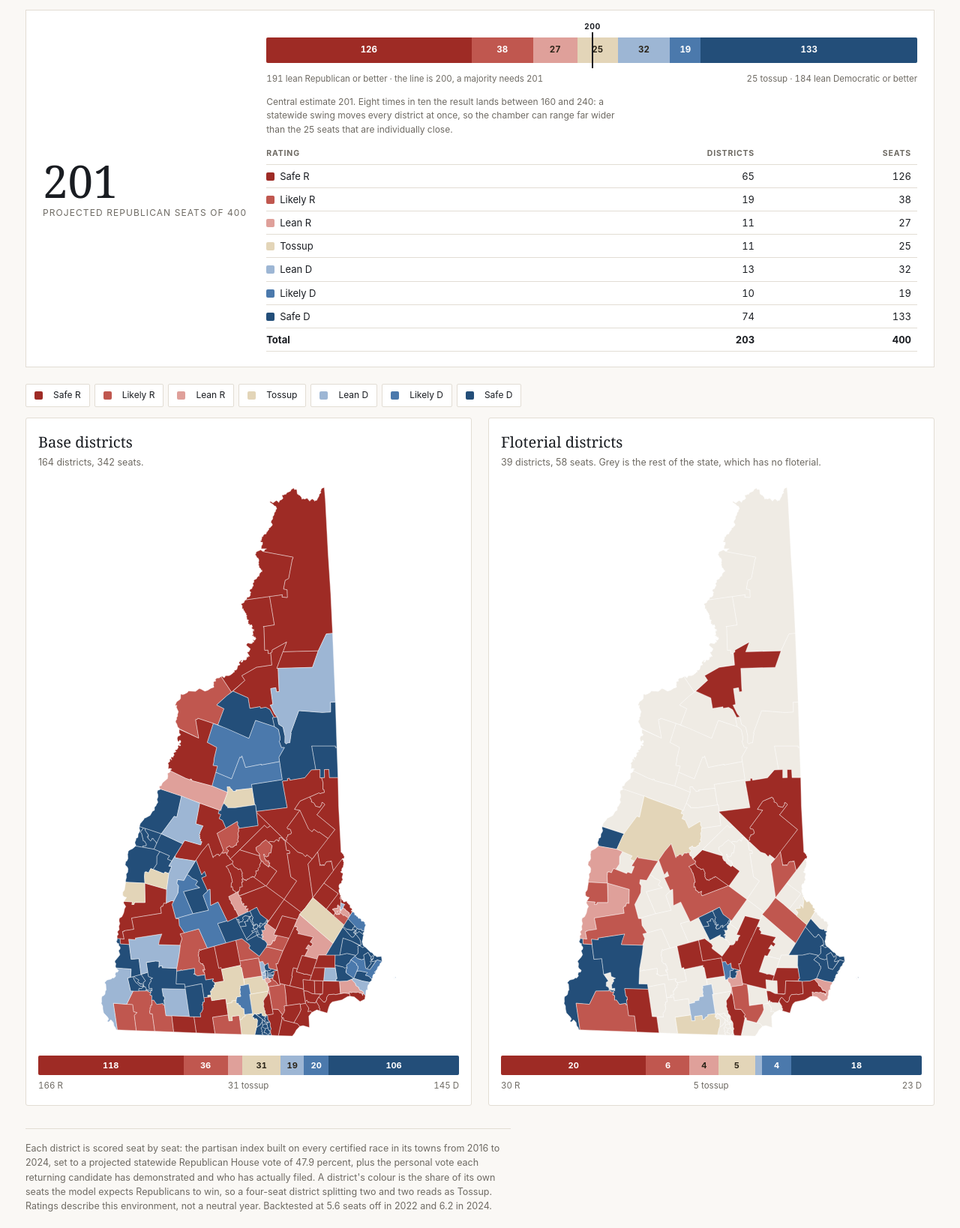
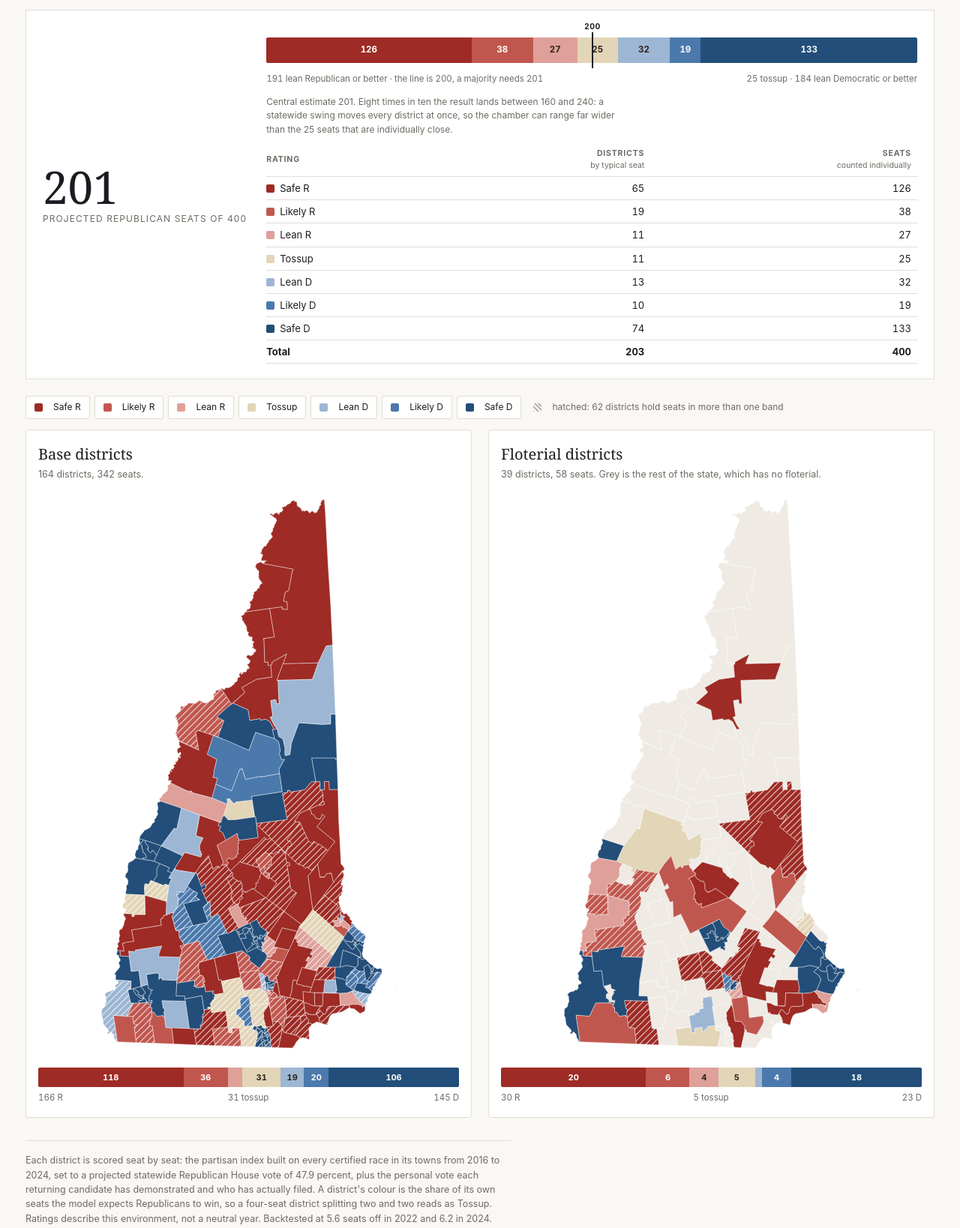
Before and after one commit to cmaidmentnh/nh-election-results, a Flask app: page /x/jjTpQ24JOZNVLl in a window 1280 px wide. Shown: the part 208-1846 px from the top of the page at 75% size. Before the commit the page ends 1824 px from the top, so only its background shows below. Run offline with Flask 3, Linux system fonts and the light colour scheme.

Commit message:
Projection map: mark districts whose seats span more than one band
Counting the map's colours gave 196 lean Republican or better and 36 tossups,
against a topline of 191 and 25. Not an error in either - a district gets one
colour and 62 of them hold seats in different bands, so a four-seat district with
two safe seats and two tossups cannot be summarised by a single fill.

Those 62 are now hatched, the legend says how many there are, and the table
labels its two columns as the different groupings they are: districts by their
typical seat, seats counted individually. The footer states outright that the
colours are not countable and the seat figures are the ones that sum to 400.

Co-Authored-By: Claude Opus 5 (1M context) <noreply@anthropic.com>
Claude-Session: https://claude.ai/code/session_01CGg6M8w5RbJiudfHkaVEFC

```diff
--- a/templates/private/house_projection_2026.html
+++ b/templates/private/house_projection_2026.html
@@ -77,6 +77,7 @@ table.rt td:not(:first-child),table.rt th:not(:first-child){text-align:right}
 .card .note{font-size:12.5px;color:var(--muted);margin:0 0 12px}
 svg{width:100%;height:auto;display:block}
 path.bg{fill:var(--empty);stroke:var(--panel);stroke-width:.3}
+path.mix{fill:url(#hatch);pointer-events:none}
 path.dist{stroke:var(--panel);stroke-width:.35;cursor:pointer;transition:opacity .12s}
 path.dist.dim{opacity:.14}
 path.dist.hot{stroke:var(--ink);stroke-width:1.5}
@@ -110,7 +111,7 @@ footer{margin-top:30px;padding-top:16px;border-top:1px solid var(--line);font-si
   <div class="chamberwrap"><div class="chamber" id="chamber"></div><div class="majline" aria-hidden="true"></div></div>
   <div class="maj"><span id="majL"></span><span id="majR"></span></div>
   <p class="range" id="range"></p>
-  <table class="rt"><thead><tr><th>Rating</th><th>Districts</th><th>Seats</th></tr></thead>
+  <table class="rt"><thead><tr><th>Rating</th><th>Districts<br><span style='font-weight:400;text-transform:none;letter-spacing:0'>by typical seat</span></th><th>Seats<br><span style='font-weight:400;text-transform:none;letter-spacing:0'>counted individually</span></th></tr></thead>
    <tbody id="rt"></tbody></table>
  </div>
 </div>
@@ -146,9 +147,16 @@ const px=x=>ox+(x-mnx)*kx*s, py=y=>oy+(mxy-y)*s;
 function pathOf(g){let o='';each(g,r=>{r.forEach(([x,y],i)=>{
  o+=(i?'L':'M')+px(x).toFixed(1)+' '+py(y).toFixed(1);});o+='Z';});return o;}
 const BG=D.base.map(f=>`<path class="bg" d="${pathOf(f.geometry)}"/>`).join('');
-function draw(svg,set,layer,bg){svg.innerHTML=(bg?BG:'')+set.map((f,i)=>
- `<path class="dist" data-l="${layer}" data-i="${i}" d="${pathOf(f.geometry)}"
-   fill="${COL[f.properties.band]}"><title>${f.properties.d}</title></path>`).join('');}
+const DEFS='<defs><pattern id="hatch" width="5" height="5" patternUnits="userSpaceOnUse" patternTransform="rotate(45)"><rect width="5" height="5" fill="none"/><line x1="0" y1="0" x2="0" y2="5" stroke="#ffffff" stroke-width="1.6" stroke-opacity=".85"/></pattern></defs>';
+function draw(svg,set,layer,bg){
+ const base=set.map((f,i)=>
+  `<path class="dist" data-l="${layer}" data-i="${i}" d="${pathOf(f.geometry)}"
+    fill="${COL[f.properties.band]}"><title>${f.properties.d}</title></path>`).join('');
+ // districts whose seats sit in more than one band get a hatch, so a single
+ // colour is never read as "all these seats are the same"
+ const mix=set.map(f=>new Set(f.properties.seatbands).size>1
+   ? `<path class="mix" d="${pathOf(f.geometry)}"/>` : '').join('');
+ svg.innerHTML=DEFS+(bg?BG:'')+base+mix;}
 draw(document.getElementById('m1'),D.base,'base',false);
 draw(document.getElementById('m2'),D.flot,'flot',true);
 
@@ -179,8 +187,12 @@ document.getElementById('rt').innerHTML=ORDER.map(k=>
    <td>${distBy[k]}</td><td>${seatBy[k]}</td></tr>`).join('')+
  `<tr><td><b>Total</b></td><td><b>${all.length}</b></td><td><b>${R+T+Dm}</b></td></tr>`;
 
+const nMix=all.filter(f=>new Set(f.properties.seatbands).size>1).length;
 document.getElementById('legend').innerHTML=ORDER.map(k=>
- `<button data-r="${k}"><i class="sw" style="background:${COL[k]}"></i>${k}</button>`).join('');
+ `<button data-r="${k}"><i class="sw" style="background:${COL[k]}"></i>${k}</button>`).join('')
+ +`<span style="font-size:12px;color:var(--muted);margin-left:10px;display:flex;align-items:center;gap:7px">
+    <i class="sw" style="background:repeating-linear-gradient(45deg,#B9B2A6 0 2px,#fff 2px 4px)"></i>
+    hatched: ${nMix} districts hold seats in more than one band</span>`;
 document.getElementById('legend').addEventListener('click',e=>{
  const b=e.target.closest('button');if(!b)return;const r=b.dataset.r;
  off.has(r)?(off.delete(r),b.classList.remove('off')):(off.add(r),b.classList.add('off'));
```
